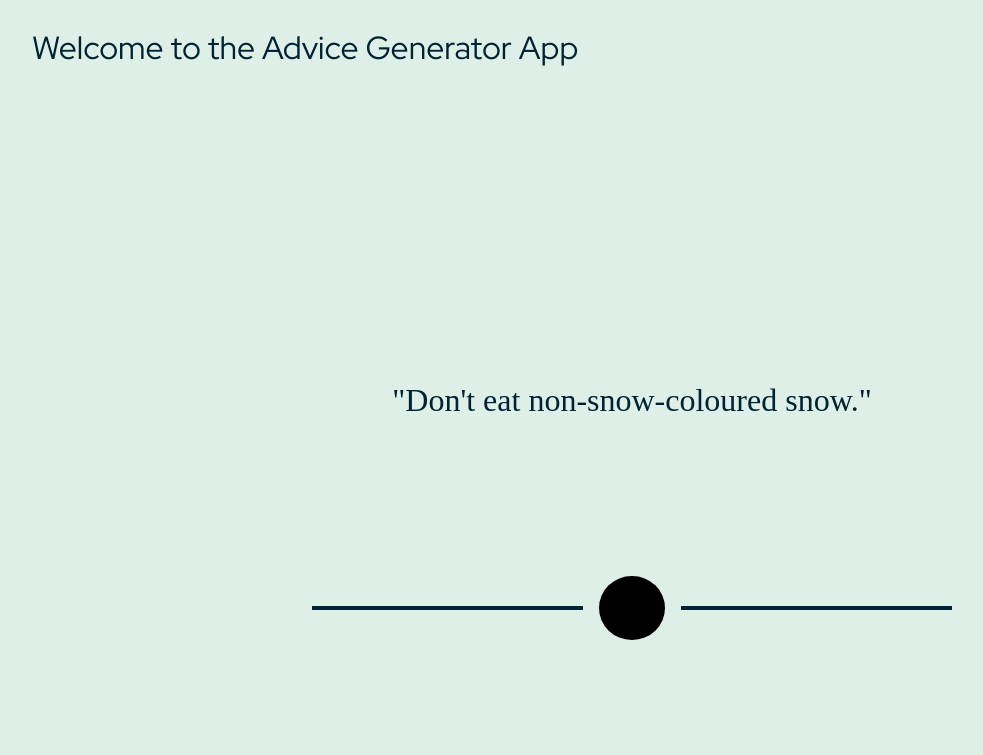
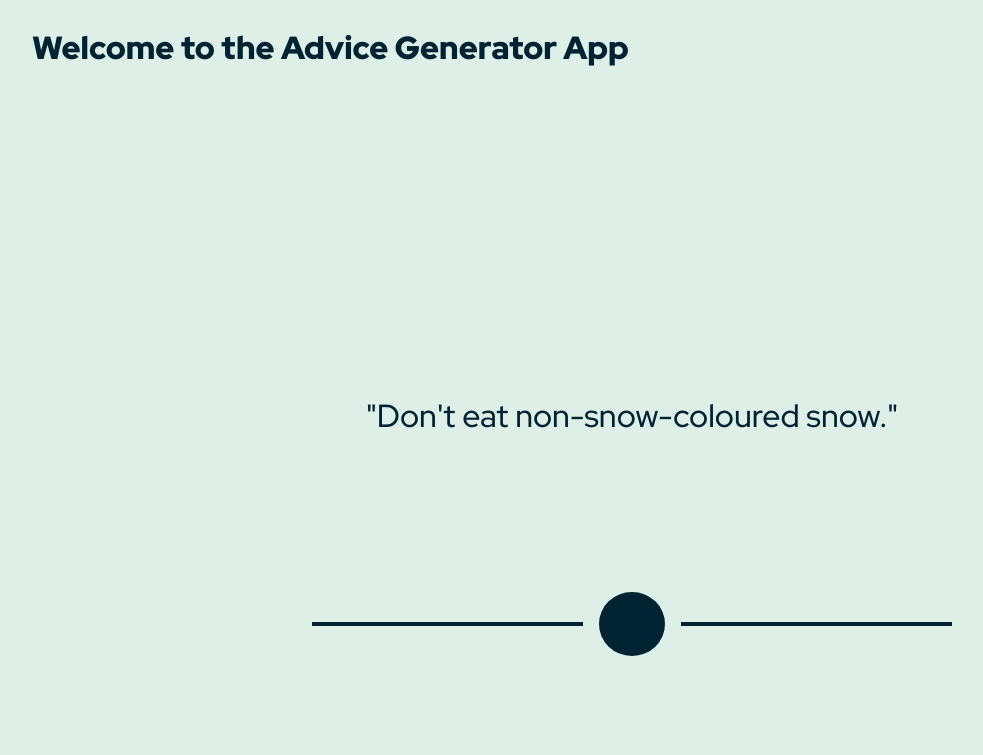
Before and after one commit to andersonstack/advice-generator-app, a website: page dist/index.html in a window 1280 px wide. Shown: the top 755 px of the page, without its empty margins (8-991 px from the left). Drawn offline with Linux system fonts and the light colour scheme.

Commit message:
refactor: :recycle: applying mixins

```diff
--- a/dist/styles/style.css
+++ b/dist/styles/style.css
@@ -1,16 +1,19 @@
 body {
   display: flex;
+  flex-direction: column;
   align-items: center;
   justify-content: center;
-  flex-direction: column;
+  gap: 1rem;
   background-color: #deefe7;
 }
 
 nav {
-  position: inherit;
   display: flex;
+  flex-direction: row;
   align-items: flex-start;
   justify-content: flex-start;
+  gap: 1rem;
+  position: inherit;
   width: 100%;
   height: 30vh;
   padding: 2rem;
@@ -19,6 +22,8 @@ nav {
 
 .nav__title {
   font-size: 2rem;
+  font-weight: 900;
+  font-family: "Red Hat Display", sans-serif;
   color: #002333;
 }
 
@@ -39,9 +44,9 @@ nav {
 .main__div {
   display: flex;
   flex-direction: row;
+  align-items: center;
+  justify-content: space-between;
   gap: 1rem;
-  justify-content: space-between;
-  align-items: center;
   width: 100%;
   padding: 1rem;
 }
@@ -56,15 +61,12 @@ nav {
   width: 6rem;
   height: 4rem;
   border: 1rem solid transparent;
-  background-color: black;
+  background-color: #002333;
 }
 
 .main__paragraph {
   font-size: 2rem;
-  color: #002333;
-}
-
-.main__title {
-  font-size: 1rem;
+  font-weight: 500;
+  font-family: "Red Hat Display", sans-serif;
   color: #002333;
 }/*# sourceMappingURL=style.css.map */
--- a/dist/styles/style.scss
+++ b/dist/styles/style.scss
@@ -1,18 +1,14 @@
 @use "./utils/root" as *;
+@use "./utils/mixins" as *;
 
 body {
-  display: flex;
-  align-items: center;
-  justify-content: center;
-  flex-direction: column;
+  @include display-flex(column);
   background-color: $secondary-color;
 }
 
 nav {
+  @include display-flex(row, flex-start, flex-start);
   position: inherit;
-  display: flex;
-  align-items: flex-start;
-  justify-content: flex-start;
   width: 100%;
   height: 30vh;
   padding: 2rem;
@@ -20,16 +16,11 @@ nav {
 }
 
 .nav__title {
-  font-size: 2rem;
-  color: $font-color-primary;
+  @include aply-font(2rem, 900);
 }
 
 .main-div-body {
-  display: flex;
-  flex-direction: column;
-  align-items: center;
-  justify-content: space-around;
-  gap: 1rem;
+  @include display-flex(column, center, space-around);
   background-color: $secondary-color;
   padding: 1rem;
   border-radius: 1rem;
@@ -39,11 +30,7 @@ nav {
 }
 
 .main__div {
-  display: flex;
-  flex-direction: row;
-  gap: 1rem;
-  justify-content: space-between;
-  align-items: center;
+  @include display-flex(row, center, space-between);
   width: 100%;
   padding: 1rem;
 }
@@ -58,15 +45,9 @@ nav {
   width: 6rem;
   height: 4rem;
   border: 1rem solid transparent;
-  background-color: black;
+  background-color: $font-color-primary;
 }
 
 .main__paragraph {
-  font-size: 2rem;
-  color: $font-color-primary;
+  @include aply-font(2rem, 500);
 }
-
-.main__title {
-  font-size: 1rem;
-  color: $font-color-primary;
-}
```
Also changed, not shown: dist/styles/utils/_mixins.scss (+8 -3 lines), 1 other file.
